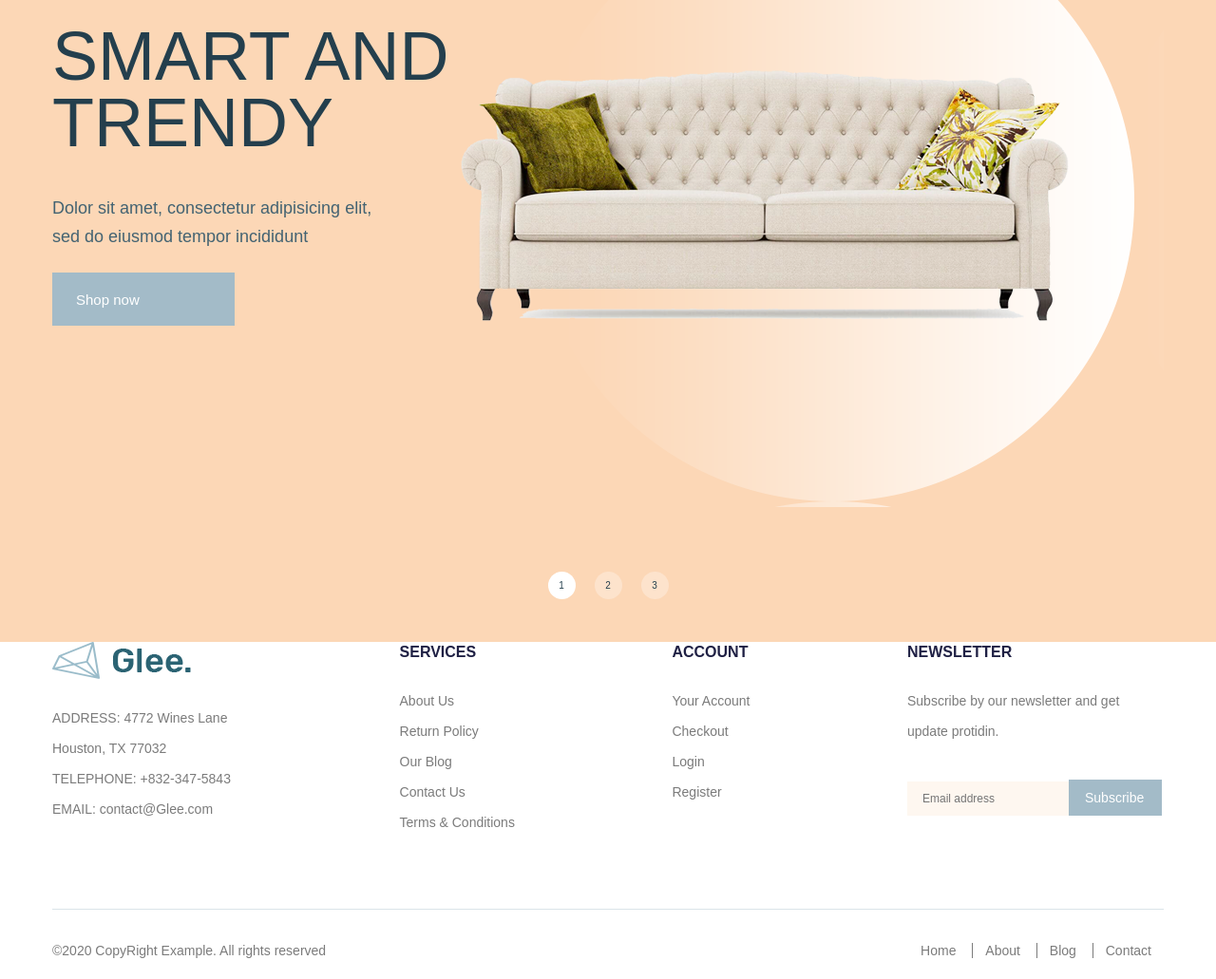
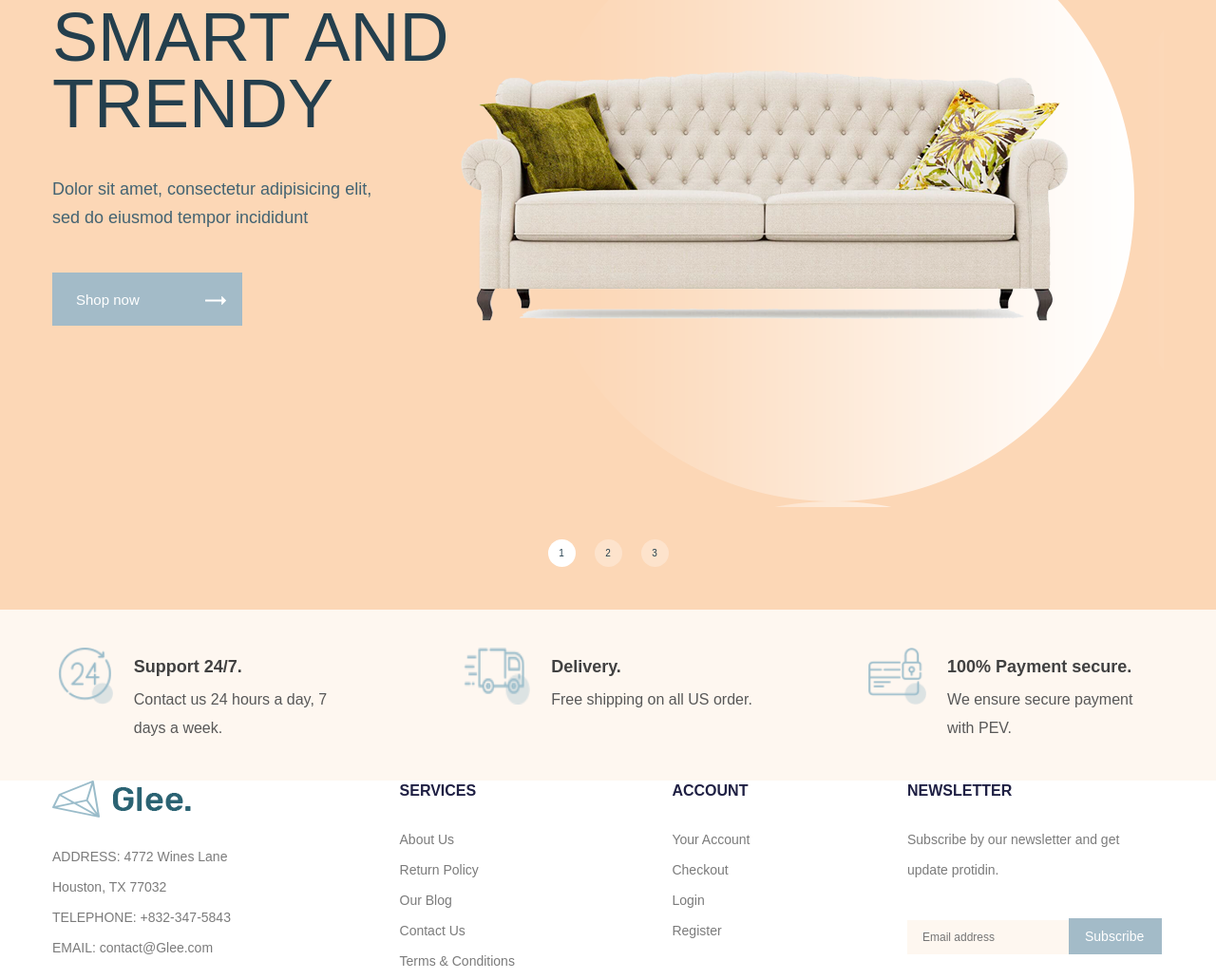
Before and after one commit to esa-kateryna/Glee, a website: page app/index.html in a window 1280 px wide. Shown: the part 346-1377 px from the top of the page at 95% size. Drawn offline with nearby package versions, Linux system fonts and the light colour scheme; files that its build step writes are made by us from their sources; files whose address does not match are found by name.

Commit message:
slider finished

```diff
--- a/app/index.html
+++ b/app/index.html
@@ -77,7 +77,20 @@
                             <p class="top-slider__text">
                                 Dolor sit amet, consectetur adipisicing elit, sed do eiusmod tempor incididunt
                             </p>
-                            <a class="top-slider__btn" href="#">Shop now</a>
+                            <a class="top-slider__btn" href="#">
+                                Shop now
+                                <svg width="22" height="9" viewBox="0 0 22 9">
+                                    <defs>
+                                      <style>
+                                        .cls-1 {
+                                          fill: #fff;
+                                          fill-rule: evenodd;
+                                        }
+                                      </style>
+                                    </defs>
+                                    <path class="cls-1" d="M535.3,654.472h16.948l-0.1,2.857a0.292,0.292,0,0,0,0,.41l0.172,0.172a0.28,0.28,0,0,0,.2.086,0.285,0.285,0,0,0,.2-0.084l4.193-4.211A0.292,0.292,0,0,0,557,653.5a0.283,0.283,0,0,0-.084-0.2l-4.193-4.213a0.289,0.289,0,0,0-.407,0l-0.172.173a0.287,0.287,0,0,0-.084.2,0.278,0.278,0,0,0,.084.2l0.113,2.865H535.292a0.3,0.3,0,0,0-.292.295v1.37A0.292,0.292,0,0,0,535.3,654.472Z" transform="translate(-535 -649)"/>
+                                </svg>
+                            </a>
                         </div>
                         <div class="top-slider__img-couple">
                             <div class="top-slider__img-bg">
@@ -93,7 +106,20 @@
                             <p class="top-slider__text">
                                 Dolor sit amet, consectetur adipisicing elit, sed do eiusmod tempor incididunt
                             </p>
-                            <a class="top-slider__btn" href="#">Shop now</a>
+                            <a class="top-slider__btn" href="#">
+                                Shop now
+                                <svg width="22" height="9" viewBox="0 0 22 9">
+                                    <defs>
+                                      <style>
+                                        .cls-1 {
+                                          fill: #fff;
+                                          fill-rule: evenodd;
+                                        }
+                                      </style>
+                                    </defs>
+                                    <path class="cls-1" d="M535.3,654.472h16.948l-0.1,2.857a0.292,0.292,0,0,0,0,.41l0.172,0.172a0.28,0.28,0,0,0,.2.086,0.285,0.285,0,0,0,.2-0.084l4.193-4.211A0.292,0.292,0,0,0,557,653.5a0.283,0.283,0,0,0-.084-0.2l-4.193-4.213a0.289,0.289,0,0,0-.407,0l-0.172.173a0.287,0.287,0,0,0-.084.2,0.278,0.278,0,0,0,.084.2l0.113,2.865H535.292a0.3,0.3,0,0,0-.292.295v1.37A0.292,0.292,0,0,0,535.3,654.472Z" transform="translate(-535 -649)"/>
+                                </svg>
+                            </a>
                         </div>
                         <div class="top-slider__img-couple">
                             <div class="top-slider__img-bg">
@@ -109,19 +135,61 @@
                             <p class="top-slider__text">
                                 Dolor sit amet, consectetur adipisicing elit, sed do eiusmod tempor incididunt
                             </p>
-                            <a class="top-slider__btn" href="#">Shop now</a>
+                            <a class="top-slider__btn" href="#">
+                                Shop now
+                                <svg width="22" height="9" viewBox="0 0 22 9">
+                                    <defs>
+                                      <style>
+                                        .cls-1 {
+                                          fill: #fff;
+                                          fill-rule: evenodd;
+                                        }
+                                      </style>
+                                    </defs>
+                                    <path class="cls-1" d="M535.3,654.472h16.948l-0.1,2.857a0.292,0.292,0,0,0,0,.41l0.172,0.172a0.28,0.28,0,0,0,.2.086,0.285,0.285,0,0,0,.2-0.084l4.193-4.211A0.292,0.292,0,0,0,557,653.5a0.283,0.283,0,0,0-.084-0.2l-4.193-4.213a0.289,0.289,0,0,0-.407,0l-0.172.173a0.287,0.287,0,0,0-.084.2,0.278,0.278,0,0,0,.084.2l0.113,2.865H535.292a0.3,0.3,0,0,0-.292.295v1.37A0.292,0.292,0,0,0,535.3,654.472Z" transform="translate(-535 -649)"/>
+                                </svg>
+                            </a>
                         </div>
                         <div class="top-slider__img-couple">
                             <div class="top-slider__img-bg">
                                 <img class="top-slider__img-item" src="images/slider/sofa.png" alt="furniture item">
                             </div>
-
-
                         </div>
                     </div>
                 </div>
             </div>
         </section>
+        <div class="top-slider__bottom">
+            <div class="top-slider__benefits">
+                <div class="top-slider__benefits-item">
+                    <div class="top-slider__benefits-inner">
+                        <img class="top-slider__benefits-icon" src="images/bottomHeader/support.png" alt="">
+                        <div class="top-slider__benefits-content">
+                            <h4 class="top-slider__benefits-title">Support 24/7.</h4>
+                            <p class="top-slider__benefits-text">Contact us 24 hours a day,    7 days a week.</p>
+                        </div>
+                    </div>
+                </div>
+                <div class="top-slider__benefits-item">
+                    <div class="top-slider__benefits-inner">
+                        <img class="top-slider__benefits-icon" src="images/bottomHeader/delivery.png" alt="">
+                        <div class="top-slider__benefits-content">
+                            <h4 class="top-slider__benefits-title">Delivery.</h4>
+                            <p class="top-slider__benefits-text">Free shipping on all US order.</p>
+                        </div>
+                    </div>
+                </div>
+                <div class="top-slider__benefits-item">
+                    <div class="top-slider__benefits-inner">
+                        <img class="top-slider__benefits-icon" src="images/bottomHeader/payment.png" alt="">
+                        <div class="top-slider__benefits-content">
+                            <h4 class="top-slider__benefits-title">100% Payment secure.</h4>
+                            <p class="top-slider__benefits-text">We ensure secure payment with PEV.</p>
+                        </div>
+                    </div>
+                </div>
+            </div>
+        </div>
 
 
 
--- a/app/scss/style.scss
+++ b/app/scss/style.scss
@@ -119,8 +119,8 @@ body{
         display: block;
     }
     &__content{
-        padding-top: 220px;
-        padding-bottom: 277px;
+        padding-top: 200px;
+        padding-bottom: 225px;
     }
     &__title{
         @extend %rubik-500;
@@ -140,18 +140,15 @@ body{
         margin-bottom: 43px;
     }
     &__btn{
+        width: 200px;
+        display: flex;
+        justify-content: space-between;
+        align-items: baseline;
         background-color: #a3bbc8;
-        padding: 20px 100px 19px 25px;
+        padding: 20px 17px 19px 25px;
         color: #fff;
         @extend %rubik-500;
         font-size: 15px;
-
-        &::after{
-            content: '';
-            background-image: '../images/slider/btn_arrow.svg';
-            width: 22px;
-            height: 9px;
-        }
     }
     &__img-couple{
         display: flex;
@@ -190,6 +187,36 @@ body{
         .slick-active button{
             background-color: #fff;
         }
+    }
+}
+
+.top-slider__benefits{
+    display: flex;
+    justify-content: space-around;
+    background-color: #fef7f0;
+    padding: 40px 0;
+    &-inner{
+        display: flex;
+        justify-content: space-between;
+        align-items: flex-start;
+        max-width: 305px;
+    }
+    &-icon{
+        width: 70px;
+        height: 60px;
+        margin-right: 22px;
+    }
+    &-title{
+        @extend %dms-700;
+        font-size: 18px;
+        line-height: 40px;
+        color: #414141;
+    }
+    &-text{
+        @extend %dms-400;
+        font-size: 16px;
+        line-height: 30px;
+        color: #585858;
     }
 }
 
@@ -242,6 +269,7 @@ body{
         border: none;
     }
 }
+
 .footer__bottom{
     display: flex;
     justify-content: space-between;
```
Also changed, not shown: app/images/bottomHeader/delivery.png (added), app/images/bottomHeader/payment.png (added), app/images/bottomHeader/support.png (added), app/images/lamp1.png (added), app/images/lamp2.png (added), app/images/products/1.jpg (added), app/images/products/2.jpg (added), app/images/products/3.jpg (added), app/images/products/4.jpg (added), app/images/products/5.png (added), app/images/products/6.jpg (added), app/images/products/retroTable.jpg (added), app/images/products/whiteRoundChair.jpg (added).
